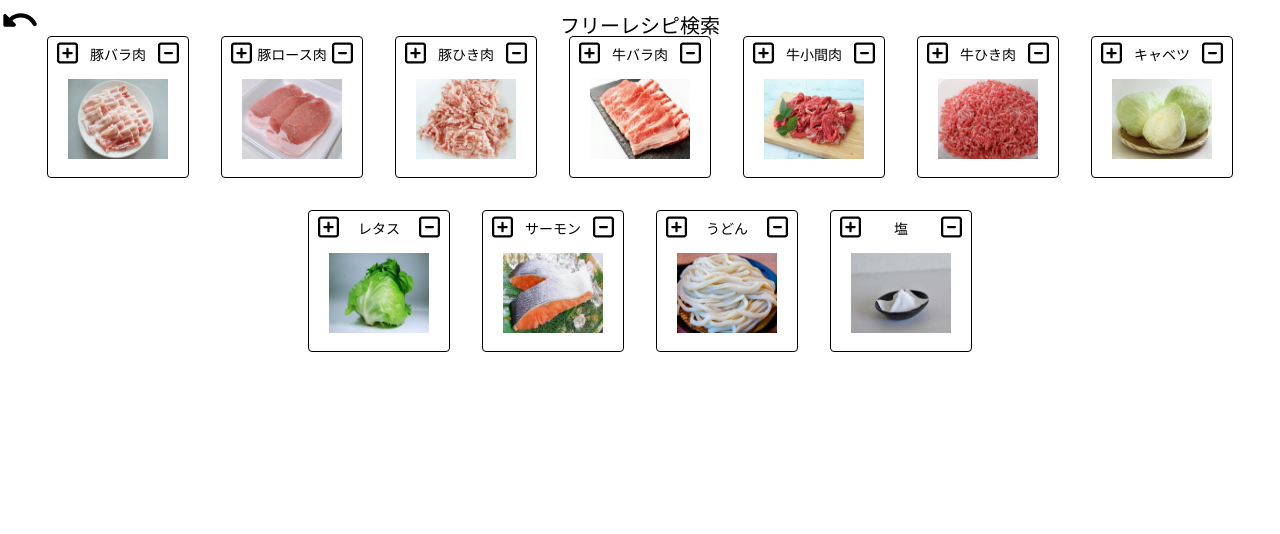
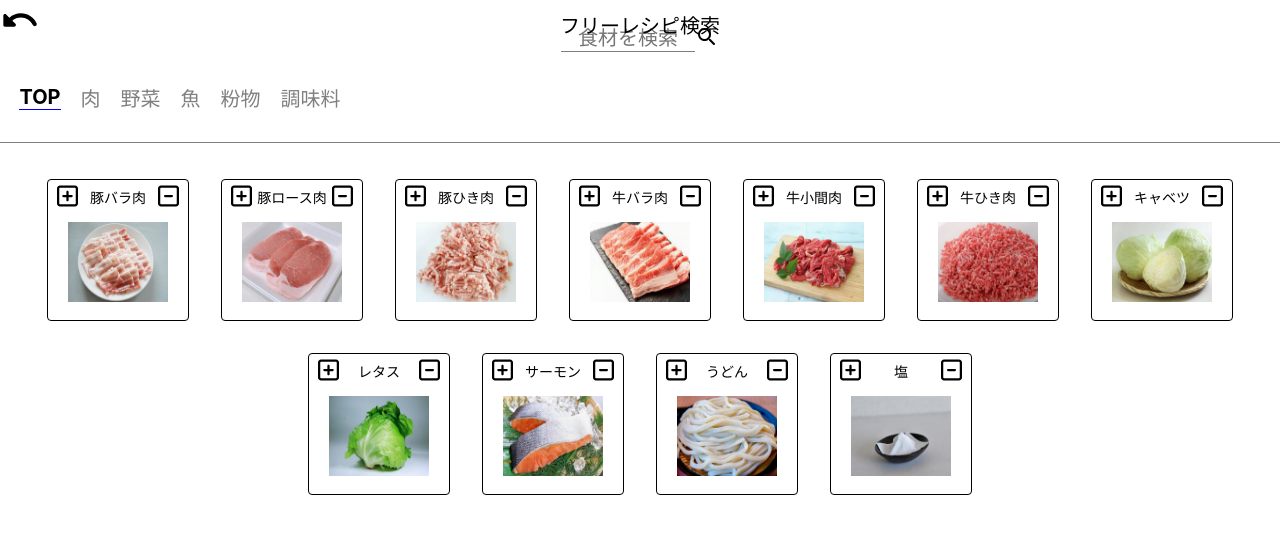
Before and after one commit to KentY6/Recipe-in-the-refrigerator, a React app: page /freeRecipesPage in a window 1280 px wide. Built offline with nearby package versions, Linux system fonts and the light colour scheme; no server answers.

Commit message:
freeRecipesPage/addSearchFunction

```diff
--- a/src/app/App.css
+++ b/src/app/App.css
@@ -324,6 +324,18 @@
   border: 1px solid black;
   border-radius: 4px;
 }
+
+.freeRecipesNonActiveFood {
+  display: flex;
+  flex-flow: column;
+  width: 140px;
+  height: 140px;
+  margin: 16px;
+  align-items: center;
+  border: 1px solid black;
+  border-radius: 4px;
+}
+
 .refrigeratorNonActiveFood {
   display: flex;
   flex-flow: column;
--- a/src/components/List.js
+++ b/src/components/List.js
@@ -40,7 +40,9 @@ export const List = ({
                 <div
                   // 選択した食材のデータを関数に渡す
                   className={
-                    attribute === "foodList" ? "addButton" : "nonActiveButton"
+                    attribute === "refrigerator"
+                      ? "nonActiveButton"
+                      : "addButton"
                   }
                   onClick={() => addFood(data)}
                 >
--- a/src/screens/FreeRecipesPage.js
+++ b/src/screens/FreeRecipesPage.js
@@ -3,17 +3,24 @@ import UndoRoundedIcon from "@mui/icons-material/UndoRounded";
 import { Link } from "react-router-dom";
 import { PageTitle } from "../components/PageTitle";
 import { List } from "../components/List";
+import { SearchBar } from "../components/SearchBar";
+import { CategoryTab } from "../components/CategoryTab";
 
 export const FreeRecipesPage = ({
   foodList,
-  attribute,
+  foodCategory,
+  searchFood,
+  categorySearch,
   getRecipesAPI,
   foodInFreeRecipesBox,
   setFoodInFreeRecipesBox,
+  searchedFoodInFreeRecipes,
+  categorizedFoodInFreeRecipes,
+  selectedFreeRecipesCategory,
   setSelectedFreeRecipesCategory,
 }) => {
   // フリーレシピ検索用に食材リストで選択した食材を追加する機能
-  const addFoodInFreeRecipesBox = (data) => {
+  const addFoodInFreeRecipes = (data) => {
     // フリーレシピの中に入っている食材は追加されないようにする
     if (
       foodInFreeRecipesBox.find((food) => food.name === data.name) !== undefined
@@ -45,6 +52,27 @@ export const FreeRecipesPage = ({
     // }
   };
 
+  // リストに表示する食材を決める
+  const whichFoodInFreeRecipes = () => {
+    // 配列を作ってそこに入れるようにする
+    let whichFoodArray = [];
+    // カテゴリーがTOPの時
+    if (selectedFreeRecipesCategory === "TOP") {
+      whichFoodArray = foodList;
+    }
+    if (searchedFoodInFreeRecipes.length > 0) {
+      whichFoodArray = searchedFoodInFreeRecipes;
+    }
+    if (
+      categorizedFoodInFreeRecipes.length > 0 &&
+      selectedFreeRecipesCategory !== "TOP"
+    ) {
+      whichFoodArray = categorizedFoodInFreeRecipes;
+    }
+    return whichFoodArray;
+  };
+  const whichFoodInFreeRecipesResult = whichFoodInFreeRecipes();
+
   return (
     <div>
       <div className="returnAndTitle">
@@ -53,10 +81,25 @@ export const FreeRecipesPage = ({
         </Link>
         <PageTitle PageTitle={"フリーレシピ検索"} />
       </div>
+      <SearchBar searchFood={searchFood} attribute={"freeRecipes"} />
+      <div className="tabsBox">
+        <div className="categoryTab">
+          {foodCategory.map((category, index) => (
+            <CategoryTab
+              categorySearch={categorySearch}
+              category={category}
+              attribute={"freeRecipes"}
+              selectedCategory={selectedFreeRecipesCategory}
+              key={index}
+            />
+          ))}
+        </div>
+      </div>
+
       <List
-        isFood={foodList}
-        attribute={"foodList"}
-        addFood={addFoodInFreeRecipesBox}
+        isFood={whichFoodInFreeRecipesResult}
+        attribute={"freeRecipes"}
+        addFood={addFoodInFreeRecipes}
         deleteFood={deleteFoodInFreeRecipes}
       />
     </div>
--- a/src/screens/Main.js
+++ b/src/screens/Main.js
@@ -108,7 +108,9 @@ export const Main = () => {
     []
   );
   const [searchedRecipes, setSearchedRecipes] = useState([]);
-  const [seachedFreeRecipes, setSeachedFreeRecipes] = useState([]);
+  const [searchedFoodInFreeRecipes, setSearchedFoodInFreeRecipes] = useState(
+    []
+  );
 
   // 取得したレシピAPI
   const [recipesData, setRecipesData] = useState([]);
@@ -162,6 +164,13 @@ export const Main = () => {
       setSearchedRecipes(filterRecipes);
       setSelectedRecipesCategory("TOP");
     }
+    if (attribute === "freeRecipes") {
+      const filterFreeRecipes = foodList.filter((food) =>
+        food.name.includes(searchWord)
+      );
+      setSearchedFoodInFreeRecipes(filterFreeRecipes);
+      setSelectedFreeRecipesCategory("TOP");
+    }
   };
 
   // カテゴリー検索機能
@@ -185,6 +194,13 @@ export const Main = () => {
       setSelectedRecipesCategory(Category);
       setCategorizedRecipes(
         recipesData.filter((data) => data.category === Category)
+      );
+    }
+    if (attribute === "freeRecipes") {
+      setSearchedFoodInFreeRecipes("");
+      setSelectedFreeRecipesCategory(Category);
+      setCategorizedFoodInFreeRecipes(
+        foodList.filter((data) => data.category === Category)
       );
     }
     return;
@@ -248,10 +264,15 @@ export const Main = () => {
           element={
             <FreeRecipesPage
               foodList={foodList}
-              attribute={"freeRecipes"}
+              foodCategory={foodCategory}
+              categorySearch={categorySearch}
+              searchFood={searchFood}
               getRecipesAPI={getRecipesAPI}
               foodInFreeRecipesBox={foodInFreeRecipesBox}
               setFoodInFreeRecipesBox={setFoodInFreeRecipesBox}
+              searchedFoodInFreeRecipes={searchedFoodInFreeRecipes}
+              categorizedFoodInFreeRecipes={categorizedFoodInFreeRecipes}
+              selectedFreeRecipesCategory={selectedFreeRecipesCategory}
               setSelectedFreeRecipesCategory={setSelectedFreeRecipesCategory}
             />
           }
```
